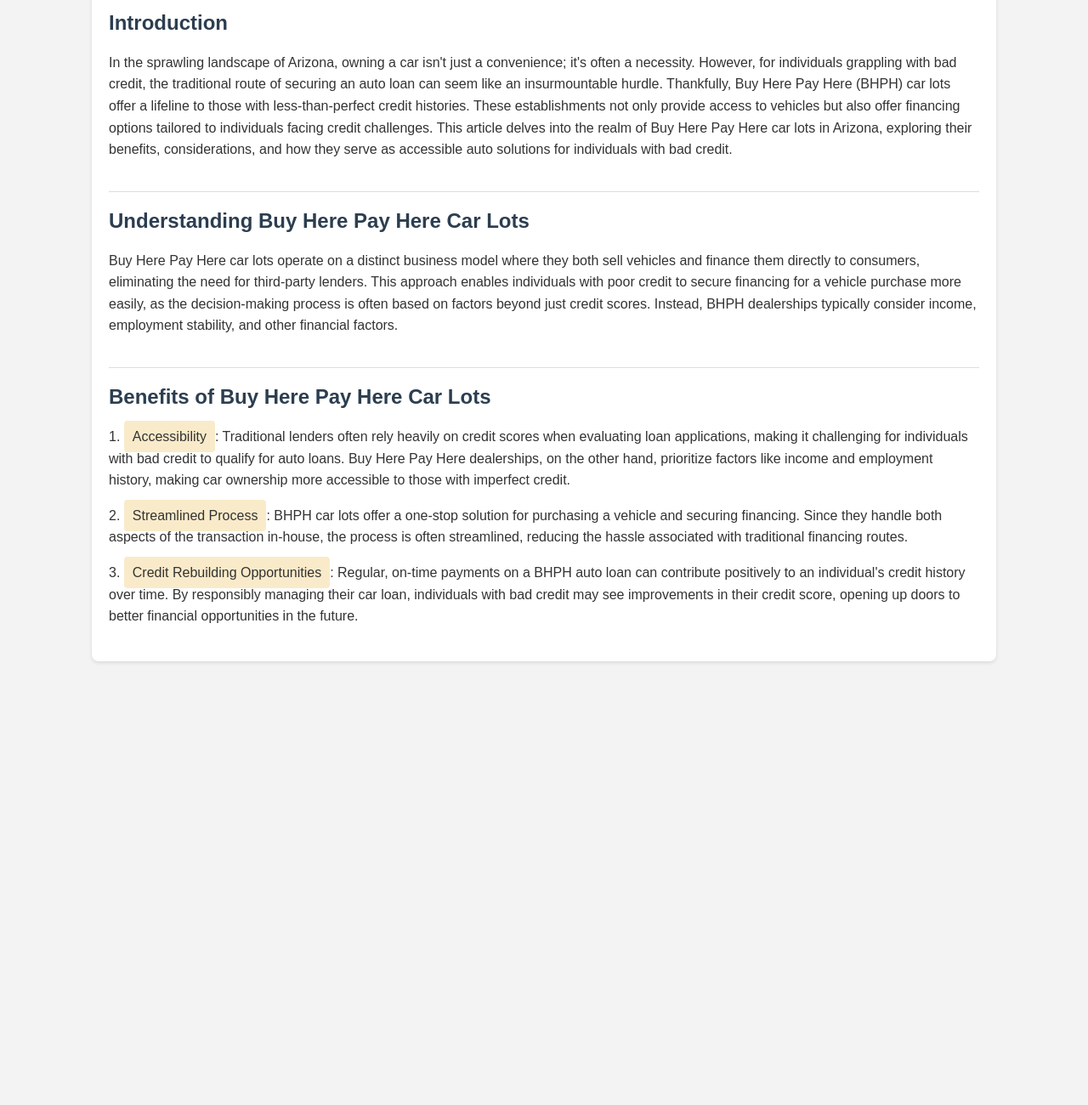
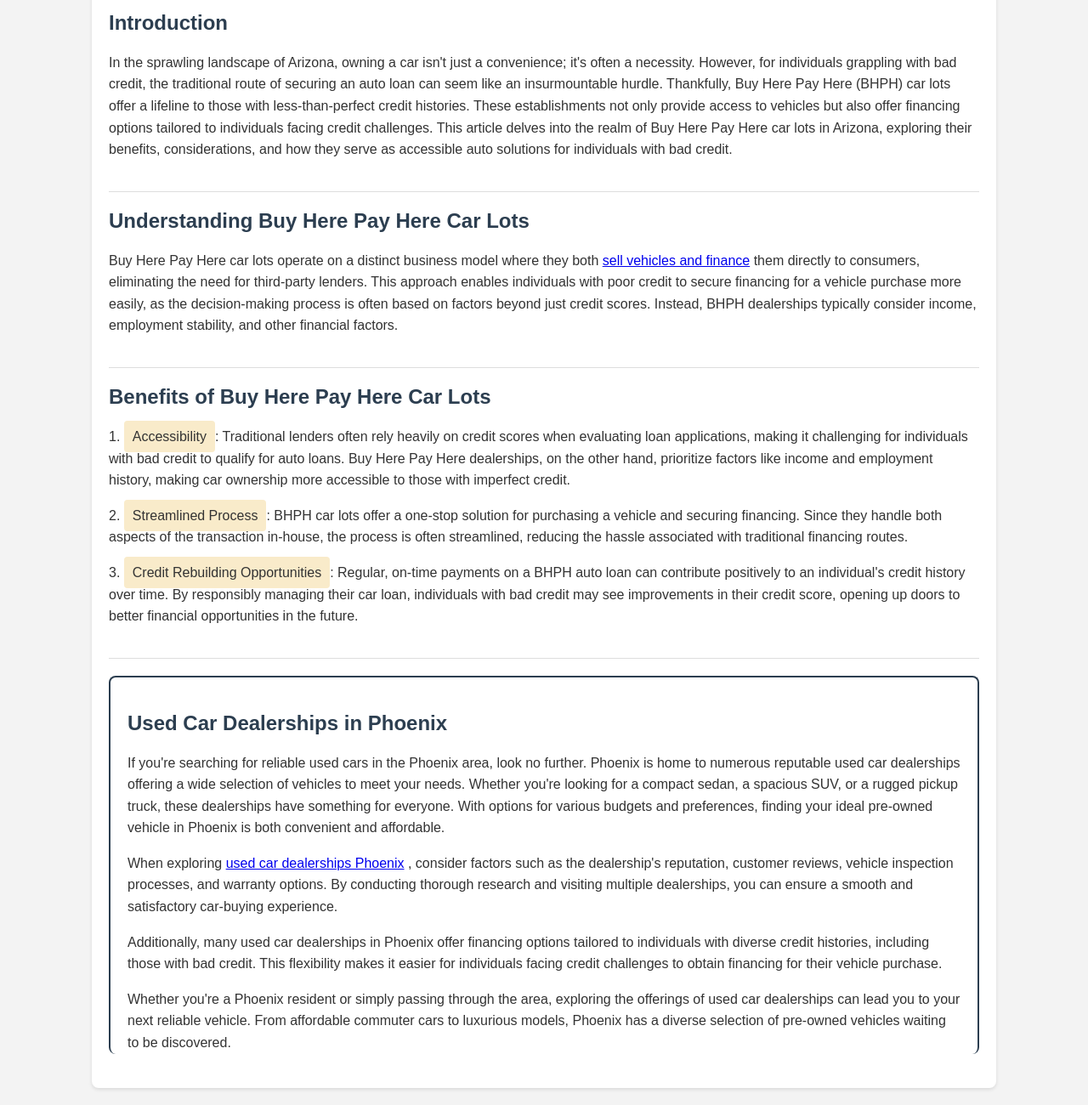
Before and after one commit to roberthinsom/Nofightingwithtitan, a plain HTML site: page index.html in a window 1280 px wide. Shown: the part 144-1444 px from the top of the page at 85% size. Before the commit the page ends 942 px from the top, so only its background shows below. Drawn offline with Linux system fonts and the light colour scheme.

Commit message:
Update index.html

```diff
--- a/index.html
+++ b/index.html
@@ -1,7 +1,7 @@
 <!DOCTYPE html>
 <html lang="en">
 <head>
-    <meta name="google-site-verification" content="uOfgtkgBgo5fF20N7ZIdPCqUjx__Ih0h7p-Qb-uxjYE" />
+    <meta name="google-site-verification" content="fJlQkhxM_4s9Sx_Qvug7pNB8hQEaSj-DV9ltmZzsQOQ" />
     <meta charset="UTF-8">
     <meta name="viewport" content="width=device-width, initial-scale=1.0">
     <title>Accessible Auto Solutions: Buy Here Pay Here Car Lots in AZ for Bad Credit</title>
@@ -41,6 +41,12 @@
             border-bottom: none;
             padding-bottom: 0;
         }
+        /* Adding border to the section */
+        .section-border {
+            border: 2px solid #2c3e50;
+            padding: 20px;
+            border-radius: 8px;
+        }
     </style>
 </head>
 <body>
@@ -54,7 +60,7 @@
 
         <div class="section">
             <h2>Understanding Buy Here Pay Here Car Lots</h2>
-            <p>Buy Here Pay Here car lots operate on a distinct business model where they both sell vehicles and finance them directly to consumers, eliminating the need for third-party lenders. This approach enables individuals with poor credit to secure financing for a vehicle purchase more easily, as the decision-making process is often based on factors beyond just credit scores. Instead, BHPH dealerships typically consider income, employment stability, and other financial factors.</p>
+            <p>Buy Here Pay Here car lots operate on a distinct business model where they both <a href="https://nofightingwithtitan.netlify.app/">sell vehicles and finance</a>  them directly to consumers, eliminating the need for third-party lenders. This approach enables individuals with poor credit to secure financing for a vehicle purchase more easily, as the decision-making process is often based on factors beyond just credit scores. Instead, BHPH dealerships typically consider income, employment stability, and other financial factors.</p>
         </div>
 
         <div class="section">
@@ -63,8 +69,13 @@
             <p>2. <span class="highlight">Streamlined Process</span>: BHPH car lots offer a one-stop solution for purchasing a vehicle and securing financing. Since they handle both aspects of the transaction in-house, the process is often streamlined, reducing the hassle associated with traditional financing routes.</p>
             <p>3. <span class="highlight">Credit Rebuilding Opportunities</span>: Regular, on-time payments on a BHPH auto loan can contribute positively to an individual's credit history over time. By responsibly managing their car loan, individuals with bad credit may see improvements in their credit score, opening up doors to better financial opportunities in the future.</p>
         </div>
-
-        <!-- Other sections like Considerations When Choosing a Buy Here Pay Here Car Lot, Buy Here Pay Here Car Lots in Arizona, and Conclusion can be added similarly -->
+        <div class="section section-border">
+            <h2>Used Car Dealerships in Phoenix</h2>
+            <p>If you're searching for reliable used cars in the Phoenix area, look no further. Phoenix is home to numerous reputable used car dealerships offering a wide selection of vehicles to meet your needs. Whether you're looking for a compact sedan, a spacious SUV, or a rugged pickup truck, these dealerships have something for everyone. With options for various budgets and preferences, finding your ideal pre-owned vehicle in Phoenix is both convenient and affordable.</p>
+            <p>When exploring <a href="http://Nofightingwithtitan.com">used car dealerships Phoenix</a> , consider factors such as the dealership's reputation, customer reviews, vehicle inspection processes, and warranty options. By conducting thorough research and visiting multiple dealerships, you can ensure a smooth and satisfactory car-buying experience.</p>
+            <p>Additionally, many used car dealerships in Phoenix offer financing options tailored to individuals with diverse credit histories, including those with bad credit. This flexibility makes it easier for individuals facing credit challenges to obtain financing for their vehicle purchase.</p>
+            <p>Whether you're a Phoenix resident or simply passing through the area, exploring the offerings of used car dealerships can lead you to your next reliable vehicle. From affordable commuter cars to luxurious models, Phoenix has a diverse selection of pre-owned vehicles waiting to be discovered.</p>
+        </div>
 
     </div>
 </body>
```
